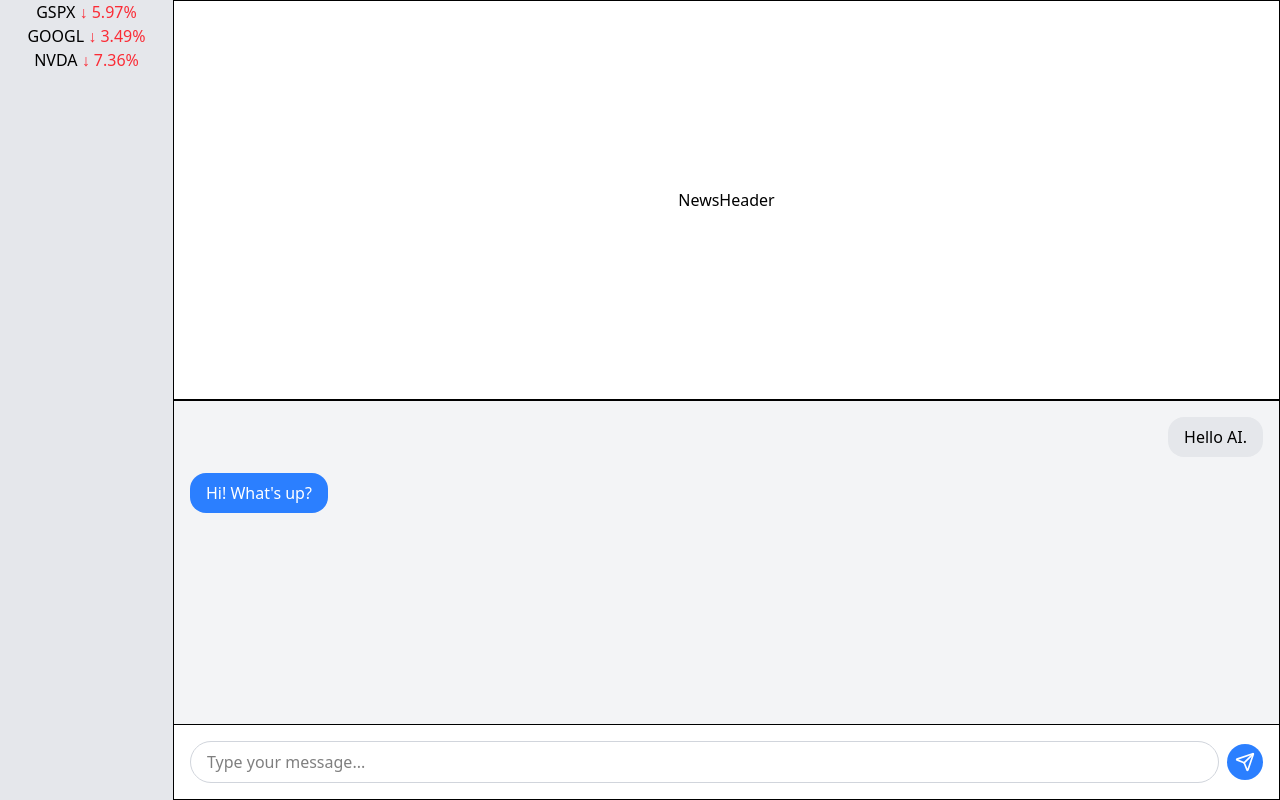
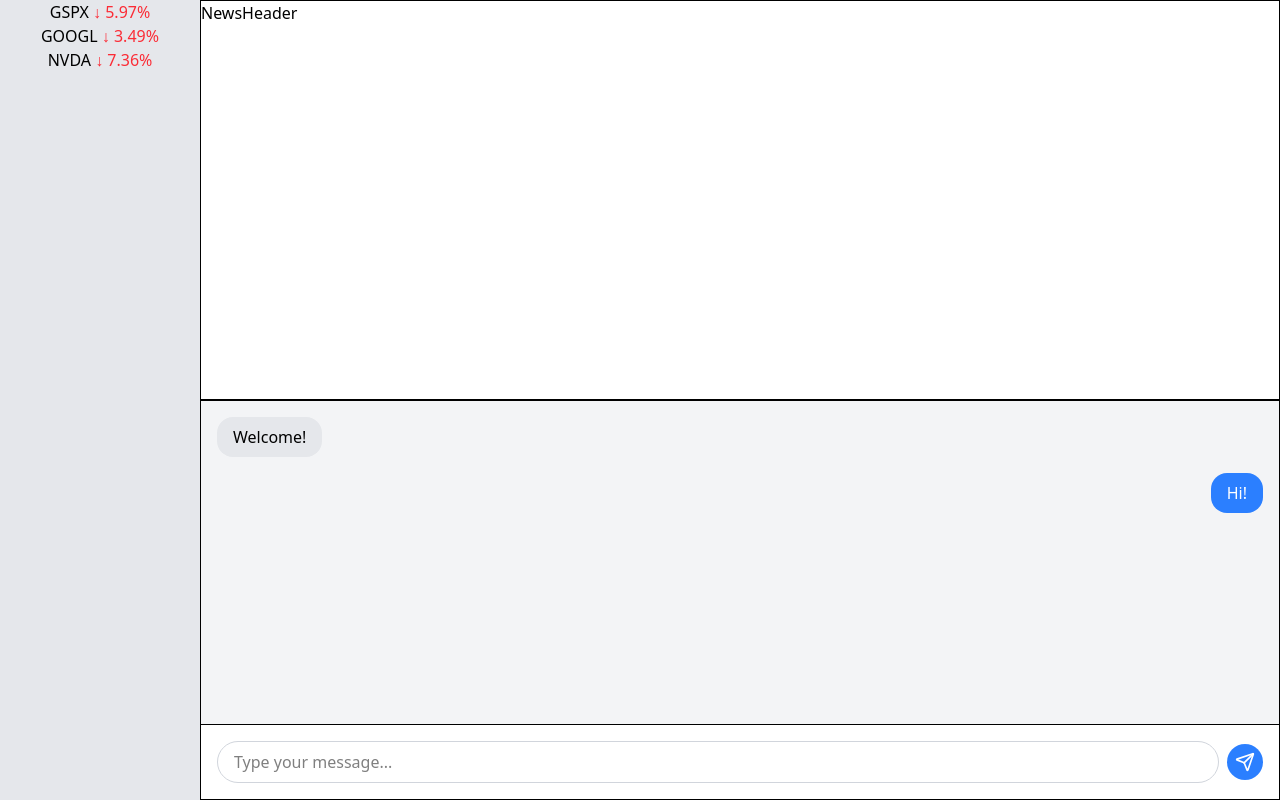
Before and after one commit to pranavshridhar/stock-agent, a Next.js app in the folder frontend/: page / in a window 1280 px wide. Built offline with nearby package versions, Linux system fonts and the light colour scheme.

Commit message:
Smooth scroll animation added

```diff
--- a/frontend/app/components/ChatboxBox.tsx
+++ b/frontend/app/components/ChatboxBox.tsx
@@ -1,40 +1,48 @@
-import React from 'react'
-import { Send } from 'lucide-react'
+'use client'
+
+import { useState, useEffect, useRef } from 'react'
+import ChatInput from './chat_components/ChatInput'
 
 const ChatboxBox = () => {
+  const [messages, setMessages] = useState([
+    { sender: 'ai', text: 'Welcome!' },
+    { sender: 'user', text: 'Hi!' },
+  ])
+
+  const messagesEndRef = useRef<HTMLDivElement>(null)
+
+  const handleSend = (text: string) => {
+    setMessages(prev => [...prev, { sender: 'user', text }])
+  }
+
+  useEffect(() => { // scrolling down
+    messagesEndRef.current?.scrollIntoView({ behavior: 'smooth' })
+  }, [messages])
+
   return (
     <div className="flex flex-col w-full h-full">
-      {/* Messages area */}
+      {/* Scrollable message area */}
       <div className="flex-1 overflow-y-auto p-4 space-y-4 bg-gray-100">
-        {/* AI Message - Left */}
-        <div className="flex justify-end">
-          <div className="bg-gray-200 text-black px-4 py-2 rounded-2xl max-w-xs">
-            Hello AI.
+        {messages.map((msg, i) => (
+          <div
+            key={i}
+            className={`flex ${msg.sender === 'user' ? 'justify-end' : 'justify-start'}`}
+          >
+            <div
+              className={`px-4 py-2 rounded-2xl max-w-xs ${
+                msg.sender === 'user'
+                  ? 'bg-blue-500 text-white'
+                  : 'bg-gray-200 text-black'
+              }`}
+            >
+              {msg.text}
+            </div>
           </div>
-        </div>
-
-        {/* User Message - Right */}
-        <div className="flex justify-start">
-          <div className="bg-blue-500 text-white px-4 py-2 rounded-2xl max-w-xs">
-            Hi! What's up?
-          </div>
-        </div>
+        ))}
+        <div ref={messagesEndRef} />
       </div>
 
-      {/* Input area at the bottom */}
-      <form className="flex items-center p-4 border-t bg-white">
-        <input
-          type="text"
-          placeholder="Type your message..."
-          className="flex-1 border border-gray-300 rounded-full px-4 py-2 focus:outline-none focus:ring-2 focus:ring-blue-500"
-        />
-        <button
-          type="submit"
-          className="ml-2 bg-blue-500 text-white p-2 rounded-full hover:bg-blue-600"
-        >
-          <Send size={20} />
-        </button>
-      </form>
+      <ChatInput onSend={handleSend} />
     </div>
   )
 }
--- /dev/null
+++ b/frontend/app/components/chat_components/ChatInput.tsx
@@ -0,0 +1,41 @@
+'use client'
+
+import React, { useState } from 'react'
+import { Send } from 'lucide-react'
+
+type ChatInputProps = {
+  onSend: (message: string) => void
+}
+
+const ChatInput: React.FC<ChatInputProps> = ({ onSend }) => {
+  const [input, setInput] = useState('')
+
+  const handleSubmit = (e: React.FormEvent) => {
+    e.preventDefault()
+    const trimmed = input.trim()
+    if (!trimmed) return
+
+    onSend(trimmed)
+    setInput('')
+  }
+
+  return (
+    <form onSubmit={handleSubmit} className="flex items-center p-4 border-t bg-white">
+      <input
+        type="text"
+        placeholder="Type your message..."
+        value={input}
+        onChange={(e) => setInput(e.target.value)}
+        className="flex-1 border border-gray-300 rounded-full px-4 py-2 focus:outline-none focus:ring-2 focus:ring-blue-500"
+      />
+      <button
+        type="submit"
+        className="ml-2 bg-blue-500 text-white p-2 rounded-full hover:bg-blue-600"
+      >
+        <Send size={20} />
+      </button>
+    </form>
+  )
+}
+
+export default ChatInput
--- a/frontend/app/page.tsx
+++ b/frontend/app/page.tsx
@@ -2,6 +2,7 @@ import Image from "next/image";
 import Tickerbar from "./components/Tickerbar";
 import NewsHeader from "./components/NewsHeader";
 import ChatbotBox from "./components/ChatboxBox";
+import ChatboxBox from "./components/ChatboxBox";
 
 export default function Home() {
   return (
@@ -11,15 +12,15 @@ export default function Home() {
       </div>
 
       {/* Right side content */}
-      <div className="flex flex-col w-full h-screen">
-        {/* News Header */}
-        <div className="flex items-center justify-center flex-1 border">
-          <NewsHeader/>
+      <div className="flex flex-col flex-1">
+        {/* News Header — top 50% */}
+        <div className="h-1/2 border">
+          <NewsHeader />
         </div>
 
-        {/* Chatbot */}
-        <div className="flex flex-1 border">
-          <ChatbotBox/>
+        {/* Chatbox — bottom 50% */}
+        <div className="h-1/2 border">
+          <ChatboxBox />
         </div>
       </div>
     </div>
```
